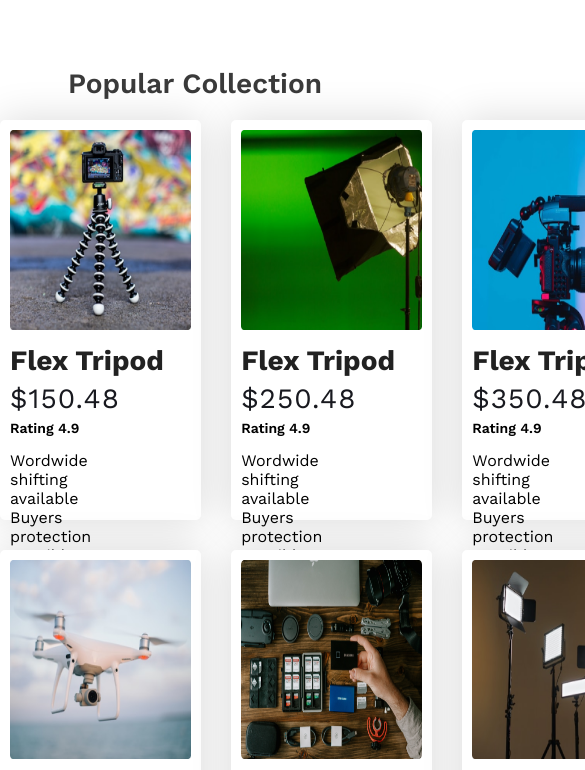
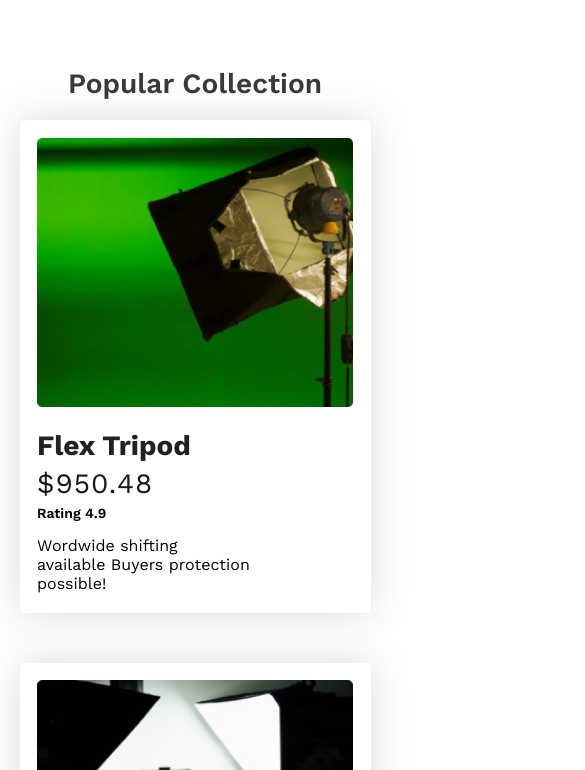
Before and after one commit to atikrahad/influencer-gear-p, a plain HTML site: page index.html in a window 390 px wide. Shown: the part 1146-1916 px from the top of the page, 585 px wide, since content can reach past the window. Drawn offline with nearby package versions, Linux system fonts and the light colour scheme.

Commit message:
adding products responsive

```diff
--- a/css/responsive.css
+++ b/css/responsive.css
@@ -8,10 +8,18 @@
     header{
         margin: 20px;
     }
-    .banner-container{
+    .banner-container,
+    .product-container{
+        display: flex;
         flex-direction: column-reverse;
         gap: 50px;
     }
+    .products{
+        width: 90%;
+        padding-bottom: 20px;
+        margin:  0 auto;
+    }
+
     .banner-content{
         display: flex;
         flex-direction: column;
```
